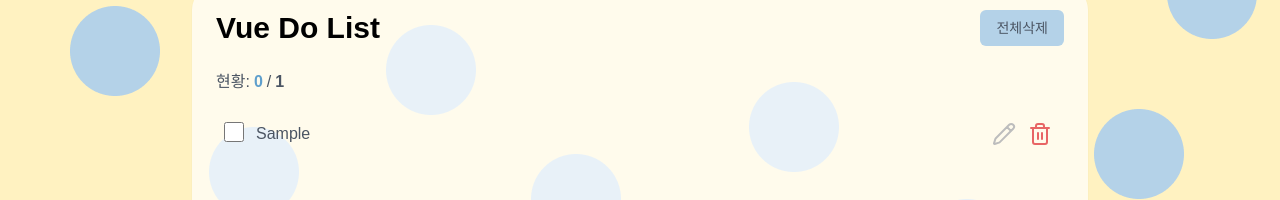
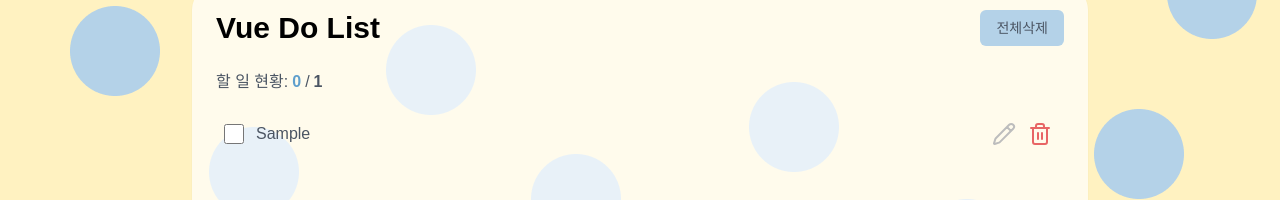
Before and after one commit to xxxjinn/VueDoList, a Vue app: page / in a window 1280 px wide. Both pictures are taken after typing "Sample" into the empty fields and a click on the button "등록". Shown: the part 150-350 px from the top of the page. Built offline with nearby package versions, Linux system fonts and the light colour scheme; a web font is replaced by a local one.

Commit message:
feat: 웹접근성 높힘

```diff
--- a/src/components/InputContainer.vue
+++ b/src/components/InputContainer.vue
@@ -15,11 +15,13 @@ const addToDoItem = () => {
 
 <template>
   <form @submit.prevent="addToDoItem" class="flex h-20 w-full gap-4 items-center justify-between">
+    <label for="todo-input" class="sr-only">새 할 일 입력</label>
     <input
+      id="todo-input"
       class="rounded-xl shadow-sm h-12 w-full p-3 bg-white/70"
       placeholder="할 일을 입력해주세요"
       v-model="inputText"
     />
-    <CustomButton text="등록" size="md" variant="secondary" type="submit" />
+    <CustomButton text="등록" size="md" variant="secondary" type="submit" aria-label="" />
   </form>
 </template>
--- a/src/components/ToDoHeader.vue
+++ b/src/components/ToDoHeader.vue
@@ -26,8 +26,8 @@ onMounted(() => {
 
 <template>
   <div class="w-full h-8 flex justify-center px-4 flex-col">
-    <h1 class="font-bold text-xl">{{ today }}</h1>
-    <p class="font-medium text-gray-600">
+    <h1 class="font-bold text-xl" aria-label="오늘 날짜">{{ today }}</h1>
+    <p class="font-medium text-gray-600" aria-label="오늘의 노래 추천">
       💿 오노추 - {{ todayMusic?.title }} ({{ todayMusic?.artist }})🎵
     </p>
   </div>
--- a/src/components/ToDoItem.vue
+++ b/src/components/ToDoItem.vue
@@ -45,34 +45,37 @@ const textStyle = computed(() =>
 </script>
 
 <template>
-  <div class="flex gap-3 items-center justify-between">
-    <div class="flex gap-3 items-start w-full">
+  <div class="flex items-center justify-between gap-3 w-full">
+    <label class="flex items-center gap-3 flex-1 cursor-pointer">
       <input
         type="checkbox"
-        class="min-w-5 min-h-5 accent-primary-300"
+        class="min-w-5 min-h-5 accent-primary-300 cursor-pointer"
         :checked="props.todo.isChecked"
         @change="handleToggleChecked"
         :disabled="isEditMode"
       />
-      <p v-if="!isEditMode" :class="textStyle">{{ props.todo.toDoText }}</p>
+      <p v-if="!isEditMode" :class="[textStyle, 'flex-1']">{{ props.todo.toDoText }}</p>
       <input
         v-else
         type="text"
         v-model="inputText"
-        class="w-full bg-white/60 text-gray-600"
+        class="flex-1 bg-white/60 text-gray-600"
         @keyup.enter="toggleEditMode"
+        aria-label="수정할 할 일 입력"
       />
-    </div>
+    </label>
     <div class="flex gap-1">
       <CustomButton
         variant="icon"
         :icon="isEditMode ? checkIcon : pencilIcon"
         @click="toggleEditMode"
+        :aria-label="isEditMode ? '수정 완료' : '수정'"
       />
       <CustomButton
         variant="icon"
         :icon="isEditMode ? deleteIcon : binIcon"
         @click="handleDeleteOrCancel"
+        :aria-label="isEditMode ? '수정 취소' : '삭제'"
       />
     </div>
   </div>
--- a/src/components/ToDoStats.vue
+++ b/src/components/ToDoStats.vue
@@ -6,13 +6,14 @@ const toDoStore = useToDoStore();
 
 <template>
   <div class="flex items-center gap-1 text-gray-600">
-    <span>현황:</span>
+    <span>할 일 현황:</span>
     <span class="font-semibold text-primary-500">{{ toDoStore.checkedCount }}</span>
     <span>/</span>
     <span class="font-semibold">{{ toDoStore.todos.length }}</span>
     <span
       v-if="toDoStore.todos.length > 0 && toDoStore.checkedCount === toDoStore.todos.length"
       class="ml-2"
+      aria-label="모든 할 일을 완료했습니다"
     >
       👏🏻
     </span>
```
